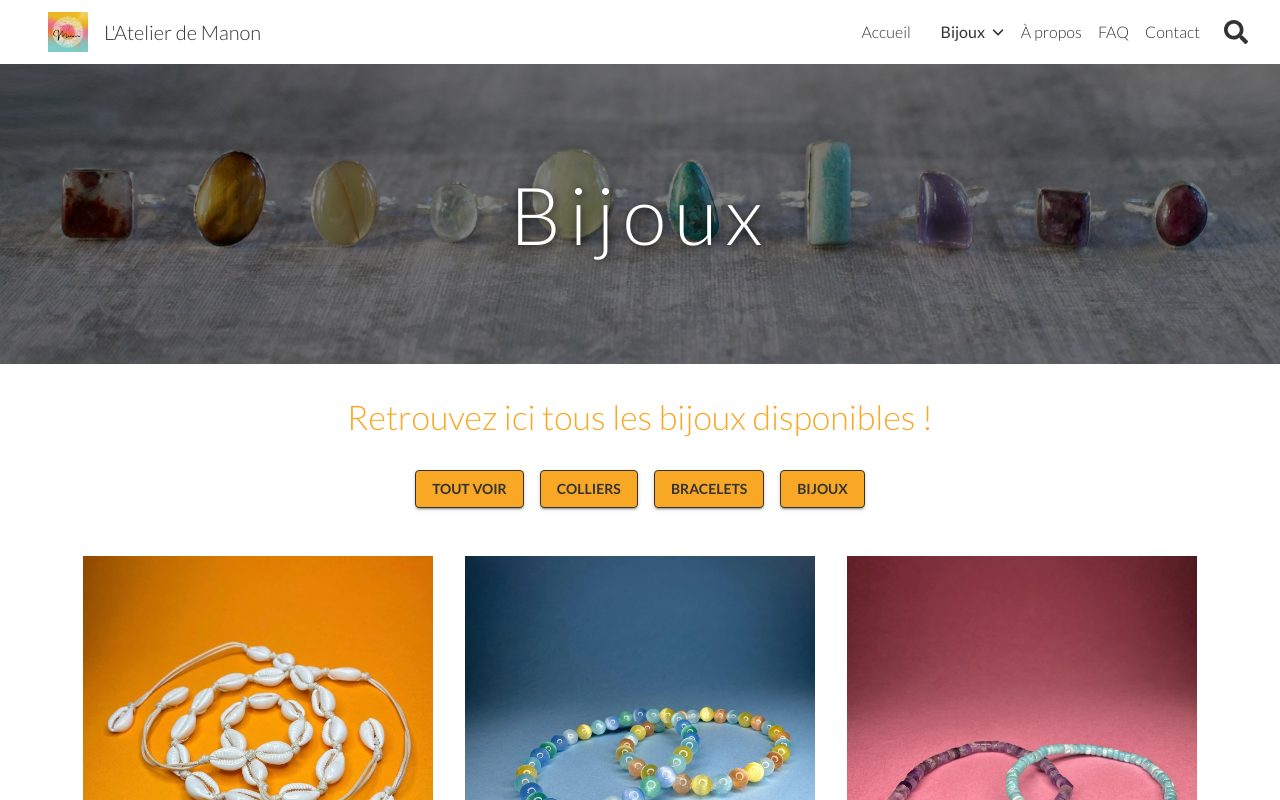
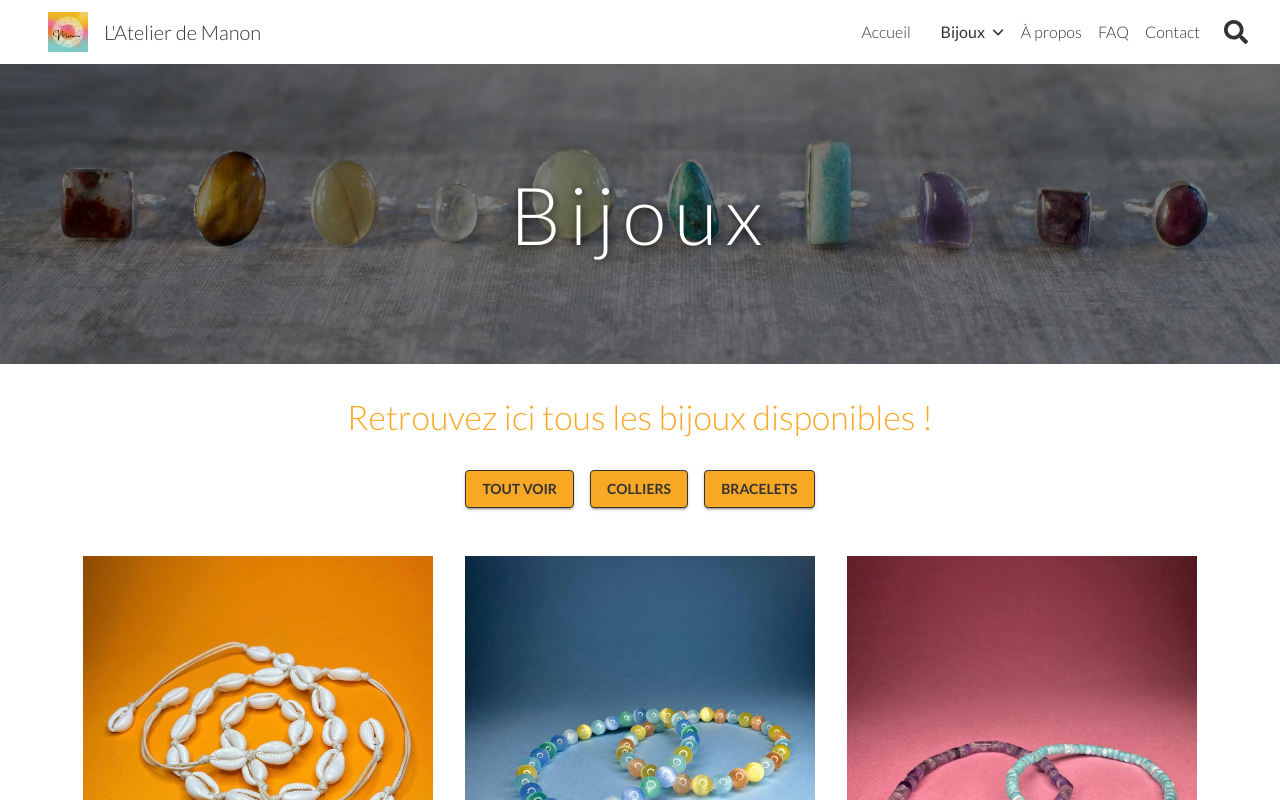
Before and after one commit to LovisCoding/atelier_manon_front, a React (Vite) app: page /jewelry in a window 1280 px wide. Shown: the top 800 px of the page. Built offline with nearby package versions, Linux system fonts and the light colour scheme.

Commit message:
Changement bouton

```diff
--- a/src/pages/Jewelry/JewelryCollection.jsx
+++ b/src/pages/Jewelry/JewelryCollection.jsx
@@ -71,7 +71,7 @@ const JewelryCollection = ({ collectionData, backgroundImage, collectionName, co
             justifyContent: 'center',
           }}
         >
-          {['Tout voir', 'Colliers', 'Bracelets', collectionName].map((label, index) => (
+          {['Tout voir', 'Colliers', 'Bracelets'].map((label, index) => (
             <Button
               key={index}
               variant="contained"
```
